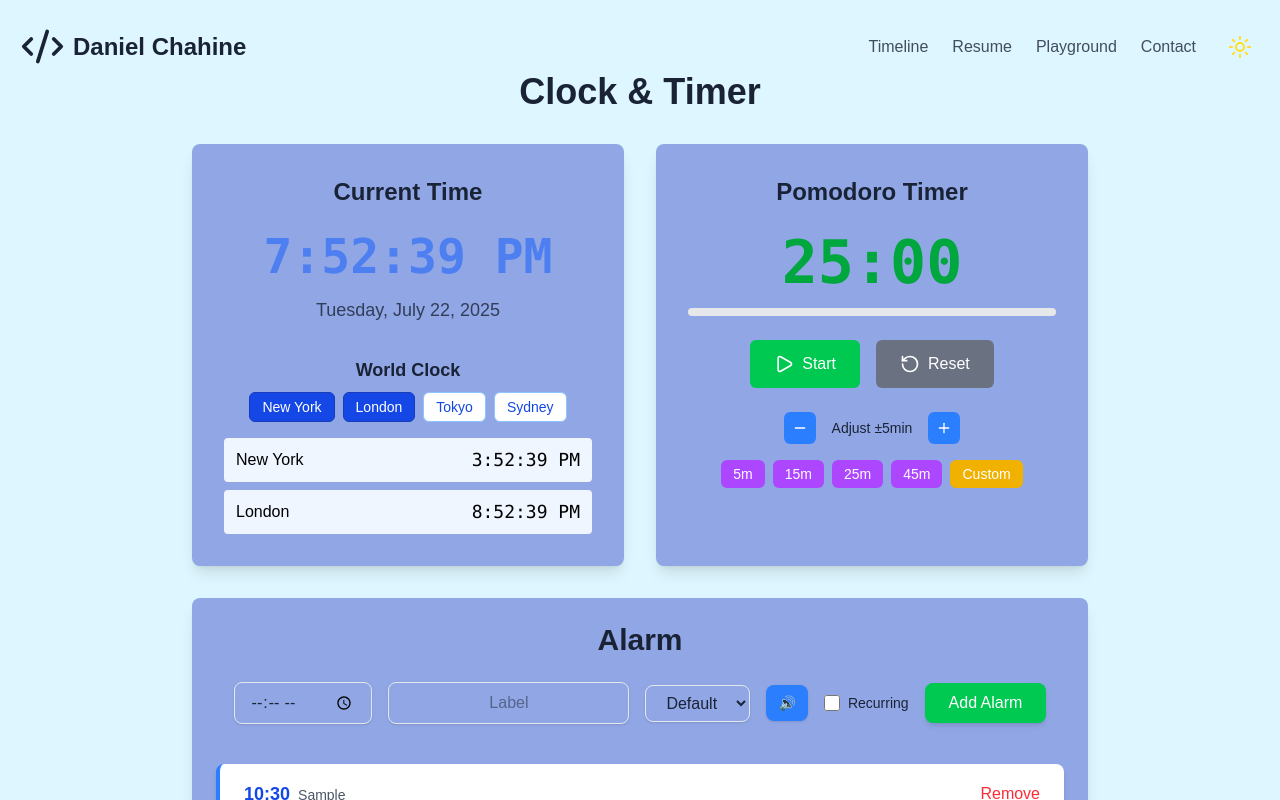
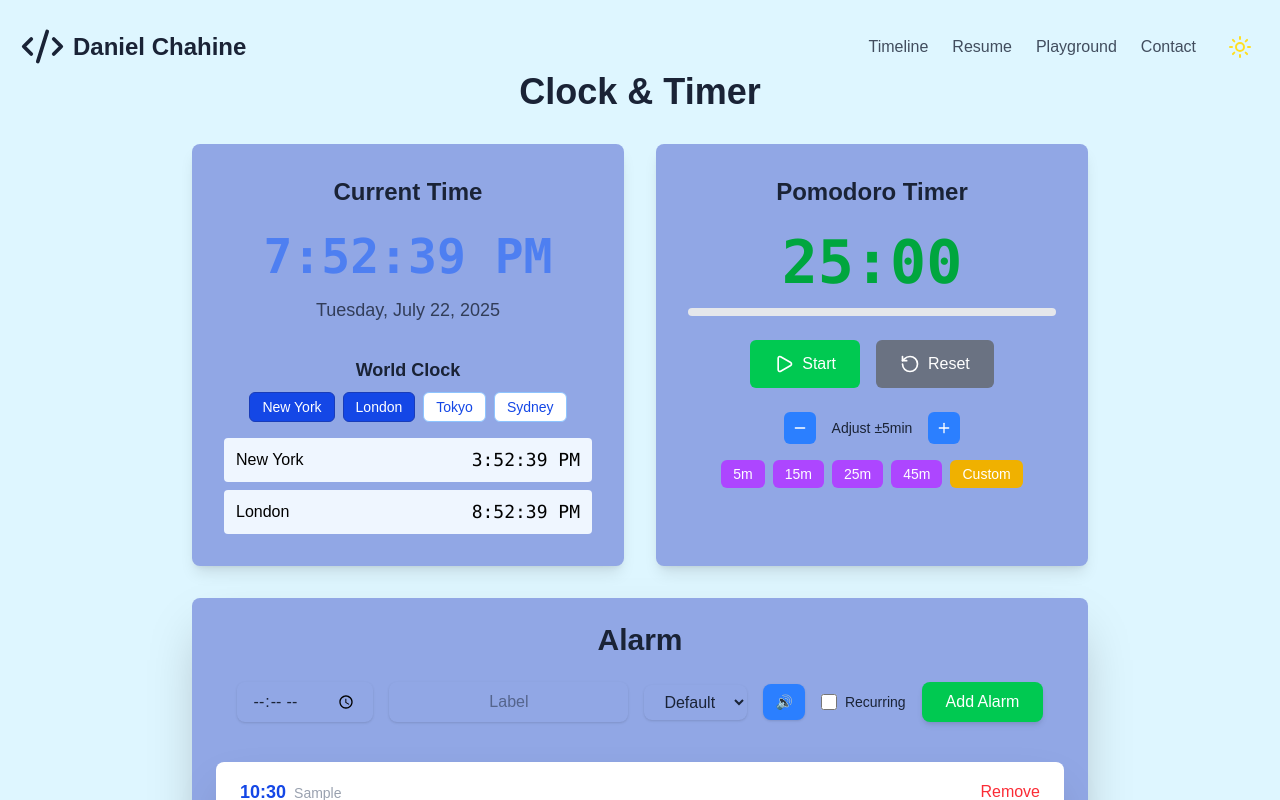
Before and after one commit to DanielChahine0/DanielChahine0.github.io, a React (Vite) app: page /#/playground/clock-timer in a window 1280 px wide. Both pictures are taken after typing "10:30", "Sample" into the empty fields and a click on the button "Add Alarm". Shown: the top 800 px of the page. Built offline with nearby package versions, Linux system fonts and the light colour scheme; a web font is replaced by a local one.

Commit message:
Update ClockTimer.jsx

```diff
--- a/src/pages/ClockTimer.jsx
+++ b/src/pages/ClockTimer.jsx
@@ -203,7 +203,7 @@ function AlarmSection() {
     };
 
     return (
-        <div className="mt-8 bg-card rounded-lg p-6 shadow-lg">
+        <div className="mt-8 bg-card rounded-lg p-6 shadow-2xl">
             <h3 className="text-3xl font-bold mb-6 text-center">Alarm</h3>
             {!audioPermissionGranted && (
                 <div className="mb-4 p-3 bg-yellow-100 border border-yellow-300 rounded-lg text-yellow-800 text-sm">
@@ -216,7 +216,7 @@ function AlarmSection() {
                         type="time"
                         value={newAlarm.time}
                         onChange={(e) => setNewAlarm({ ...newAlarm, time: e.target.value })}
-                        className="border px-4 py-2 rounded-lg focus:outline-none text-center shadow-sm"
+                        className="px-4 py-2 rounded-lg text-center shadow-sm focus:outline-none"
                         placeholder="Set Time"
                     />
                     <input
@@ -224,12 +224,12 @@ function AlarmSection() {
                         placeholder="Label"
                         value={newAlarm.label}
                         onChange={(e) => setNewAlarm({ ...newAlarm, label: e.target.value })}
-                        className="border px-4 py-2 rounded-lg focus:outline-none text-center shadow-sm"
+                        className="px-4 py-2 rounded-lg text-center shadow-sm focus:outline-none"
                     />
                     <select
                         value={newAlarm.sound}
                         onChange={(e) => setNewAlarm({ ...newAlarm, sound: e.target.value })}
-                        className="border px-4 py-2 rounded-lg focus:outline-none shadow-sm"
+                        className="px-4 py-2 rounded-lg shadow-sm focus:outline-none"
                     >
                         <option value="default">Default</option>
                         <option value="https://cdn.pixabay.com/audio/2022/07/26/audio_124bfae1b6.mp3">Beep</option>
@@ -238,7 +238,7 @@ function AlarmSection() {
                     <button
                         type="button"
                         onClick={() => testSound(newAlarm.sound === "default" ? "https://cdn.pixabay.com/audio/2022/07/26/audio_124bfae1b6.mp3" : newAlarm.sound)}
-                        className="px-3 py-2 bg-blue-500 text-white rounded-lg hover:bg-blue-600 shadow-sm text-sm"
+                        className="px-3 py-2 bg-blue-500 text-white rounded-lg hover:bg-blue-600 shadow-sm text-sm focus:outline-none"
                         title="Test sound"
                     >
                         🔊
@@ -248,13 +248,13 @@ function AlarmSection() {
                             type="checkbox"
                             checked={isRecurring}
                             onChange={(e) => setIsRecurring(e.target.checked)}
-                            className="w-4 h-4"
+                        className="w-4 h-4 focus:outline-none"
                         />
                         <span className="text-sm">Recurring</span>
                     </label>
                     <button
                         onClick={addAlarm}
-                        className="px-6 py-2 bg-green-500 text-white rounded-lg hover:bg-green-600  shadow-md transition-transform transform hover:scale-105"
+                        className="px-6 py-2 bg-green-500 text-white rounded-lg hover:bg-green-600  shadow-md transition-transform transform hover:scale-105 focus:outline-none"
                     >
                         Add Alarm
                     </button>
@@ -266,15 +266,15 @@ function AlarmSection() {
                             initial={{ opacity: 0, y: -10 }}
                             animate={{ opacity: 1, y: 0 }}
                             exit={{ opacity: 0, y: 10 }}
-                            className="flex justify-between items-center bg-white px-6 py-4 rounded-lg shadow-md border-l-4 border-blue-500"
+                            className="flex justify-between items-center bg-white px-6 py-4 rounded-lg shadow-2xl"
                         >
                             <div>
                                 <span className="font-semibold text-lg text-blue-700">{alarm.time}</span>
-                                <span className="text-sm text-gray-600 ml-2">{alarm.label || "No Label"}</span>
+                                <span className="text-sm text-gray-400 ml-2">{alarm.label || "No Label"}</span>
                             </div>
                             <button
                                 onClick={() => removeAlarm(index)}
-                                className="text-red-500 hover:text-red-600 focus:ring-2 focus:ring-red-400"
+                                className="text-red-500 hover:text-red-600 focus:outline-none"
                             >
                                 Remove
                             </button>
@@ -463,7 +463,7 @@ export default function ClockTimer() {
                                     <button
                                         onClick={toggleTimer}
                                         aria-label={isTimerRunning ? "Pause timer" : "Start timer"}
-                                        className={`focus:outline-none focus:ring-2 focus:ring-offset-2 focus:ring-green-400 flex items-center gap-2 px-6 py-3 rounded-md text-white font-medium transition-colors ${
+                                        className={`flex items-center gap-2 px-6 py-3 rounded-md text-white font-medium transition-colors ${
                                             isTimerRunning
                                                 ? "bg-red-500 hover:bg-red-600"
                                                 : "bg-green-500 hover:bg-green-600"
@@ -475,7 +475,7 @@ export default function ClockTimer() {
                                     <button
                                         onClick={resetTimer}
                                         aria-label="Reset timer"
-                                        className="focus:outline-none focus:ring-2 focus:ring-offset-2 focus:ring-gray-400 flex items-center gap-2 px-6 py-3 bg-gray-500 text-white rounded-md hover:bg-gray-600 transition-colors"
+                                        className="flex items-center gap-2 px-6 py-3 bg-gray-500 text-white rounded-md hover:bg-gray-600 transition-colors"
                                     >
                                         <RotateCcw size={20} />
                                         Reset
@@ -488,7 +488,7 @@ export default function ClockTimer() {
                                             onClick={() => adjustTimer(-5)}
                                             disabled={isTimerRunning}
                                             aria-label="Decrease timer by 5 minutes"
-                                            className="focus:outline-none focus:ring-2 focus:ring-blue-400 p-2 bg-blue-500 text-white rounded-md hover:bg-blue-600 disabled:opacity-50 disabled:cursor-not-allowed transition-colors"
+                                            className="p-2 bg-blue-500 text-white rounded-md hover:bg-blue-600 disabled:opacity-50 disabled:cursor-not-allowed transition-colors"
                                         >
                                             <Minus size={16} />
                                         </button>
@@ -499,7 +499,7 @@ export default function ClockTimer() {
                                             onClick={() => adjustTimer(5)}
                                             disabled={isTimerRunning}
                                             aria-label="Increase timer by 5 minutes"
-                                            className="focus:outline-none focus:ring-2 focus:ring-blue-400 p-2 bg-blue-500 text-white rounded-md hover:bg-blue-600 disabled:opacity-50 disabled:cursor-not-allowed transition-colors"
+                                            className="p-2 bg-blue-500 text-white rounded-md hover:bg-blue-600 disabled:opacity-50 disabled:cursor-not-allowed transition-colors"
                                         >
                                             <Plus size={16} />
                                         </button>
@@ -512,7 +512,7 @@ export default function ClockTimer() {
                                                 onClick={() => setPresetTimer(minutes)}
                                                 disabled={isTimerRunning}
                                                 aria-label={`Set timer to ${minutes} minutes`}
-                                                className="focus:outline-none focus:ring-2 focus:ring-purple-400 px-3 py-1 text-sm bg-purple-500 text-white rounded-md hover:bg-purple-600 disabled:opacity-50 disabled:cursor-not-allowed transition-colors"
+                                                className="px-3 py-1 text-sm bg-purple-500 text-white rounded-md hover:bg-purple-600 disabled:opacity-50 disabled:cursor-not-allowed transition-colors"
                                             >
                                                 {minutes}m
                                             </button>
@@ -521,7 +521,7 @@ export default function ClockTimer() {
                                             onClick={() => setShowCustomInput((v) => !v)}
                                             disabled={isTimerRunning}
                                             aria-label="Set custom timer"
-                                            className="focus:outline-none focus:ring-2 focus:ring-yellow-400 px-3 py-1 text-sm bg-yellow-500 text-white rounded-md hover:bg-yellow-600 disabled:opacity-50 disabled:cursor-not-allowed transition-colors"
+                                            className="px-3 py-1 text-sm bg-yellow-500 text-white rounded-md hover:bg-yellow-600 disabled:opacity-50 disabled:cursor-not-allowed transition-colors"
                                         >
                                             Custom
                                         </button>
@@ -536,14 +536,14 @@ export default function ClockTimer() {
                                                 value={customInput || ''}
                                                 onChange={handleCustomInput}
                                                 onKeyDown={e => { if (e.key === 'Enter') setCustomTimer(); }}
-                                                className="w-20 px-2 py-1 border border-gray-300 rounded-md focus:outline-none focus:ring-2 focus:ring-yellow-400 text-center"
+                                                className="w-20 px-2 py-1 border border-gray-300 rounded-md text-center"
                                                 aria-label="Custom timer minutes"
                                                 placeholder="min"
                                                 autoFocus
                                             />
                                             <button
                                                 onClick={setCustomTimer}
-                                                className="px-2 py-1 bg-green-500 text-white rounded-md hover:bg-green-600 focus:outline-none focus:ring-2 focus:ring-green-400"
+                                                className="px-2 py-1 bg-green-500 text-white rounded-md hover:bg-green-600"
                                                 aria-label="Set custom timer"
                                             >
                                                 Set
```
